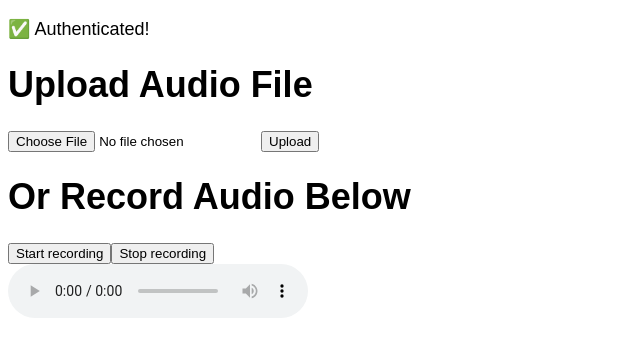
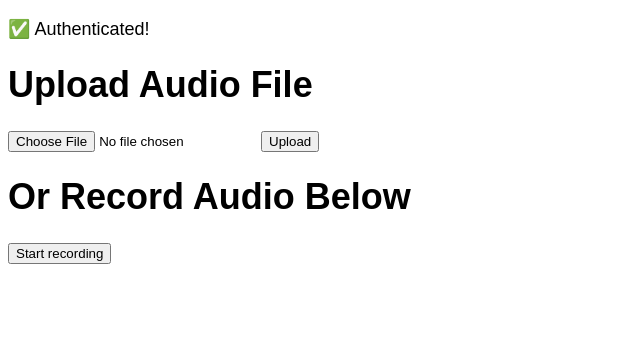
Before and after one commit to stephenjayakar/voice-journaling, a React (Create React App) app: page / in a window 1280 px wide. Both pictures are taken after typing "Sample123" into the empty fields and a click on the button "Save API Key". Shown: the top 356 px of the page, without its empty margins (0-640 px from the left). Built offline with nearby package versions, Linux system fonts and the light colour scheme.

Commit message:
iam struggling

```diff
--- a/src/App.tsx
+++ b/src/App.tsx
@@ -20,7 +20,7 @@ function App() {
   const [audioText, setAudioText] = useState("");
   const [recorder, setRecorder] = useState<MediaRecorder | null>(null);
   const [chunks, setChunks] = useState<BlobPart[]>([]);
-  const audioRef = useRef<HTMLAudioElement | null>(null);
+  const [audio, setAudio] = useState("");
 
   const startRecording = async () => {
     const stream = await navigator.mediaDevices.getUserMedia({ audio: true });
@@ -34,14 +34,15 @@ function App() {
 
   const stopRecording = () => {
     recorder?.stop();
-    const blob = new Blob(chunks, { type: "audio/ogg; codecs=opus" });
-    const audioURL = window.URL.createObjectURL(blob);
-    audioRef.current!.src = audioURL;
-    setChunks([]);
-    setRecorder(null);
-    setFile(
-      new File([blob], "recorded-audio.oga", { type: "audio/ogg; codecs=opus" })
-    ); // convert Blob to File
+    recorder!.onstop = () => {
+      console.log("meow");
+      const blob = new Blob(chunks, { type: "audio/ogg" });
+      const audioURL = URL.createObjectURL(blob);
+      setAudio(audioURL);
+      setChunks([]);
+      setRecorder(null);
+      setFile(new File([blob], "recorded-audio.oga", { type: "audio/ogg" })); // convert Blob to File
+    };
   };
 
   useEffect(() => {
@@ -91,9 +92,12 @@ function App() {
             Upload
           </button>
           <h1>Or Record Audio Below</h1>
-          <button onClick={startRecording}>Start recording</button>
-          <button onClick={stopRecording}>Stop recording</button>
-          <audio ref={audioRef} controls />
+          {!recorder ? (
+            <button onClick={startRecording}>Start recording</button>
+          ) : (
+            <button onClick={stopRecording}>Stop recording</button>
+          )}
+          {audio && <audio src={audio} controls />}
         </>
       )}
     </div>
```
